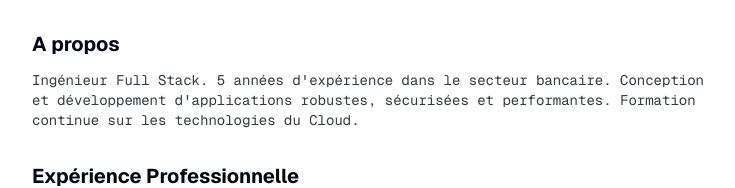
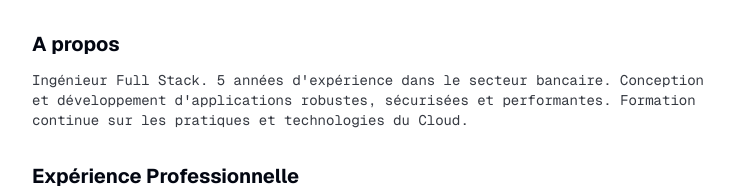
Before and after one commit to theoraim/cv, a Next.js app: page / in a window 1280 px wide. Shown: the part 192-380 px from the top of the page, without its empty margins (272-1007 px from the left). Built offline with nearby package versions, Linux system fonts and the light colour scheme.

Commit message:
last last last LAST improvement

```diff
--- a/src/data/resume-data.ts
+++ b/src/data/resume-data.ts
@@ -7,7 +7,7 @@ export const RESUME_DATA: ResumeData = {
   locationLink: "https://www.google.com/maps/place/Strasbourg",
   about: "Ingénieur Full Stack",
   summary:
-    "Ingénieur Full Stack. 5 années d'expérience dans le secteur bancaire. Conception et développement d'applications robustes, sécurisées et performantes. Formation continue sur les technologies du Cloud.",
+    "Ingénieur Full Stack. 5 années d'expérience dans le secteur bancaire. Conception et développement d'applications robustes, sécurisées et performantes. Formation continue sur les pratiques et technologies du Cloud.",
   avatarUrl: "https://avatars.githubusercontent.com/u/47631598?v=4",
   personalWebsiteUrl: "https://theodurr.fr",
   contact: {
```
